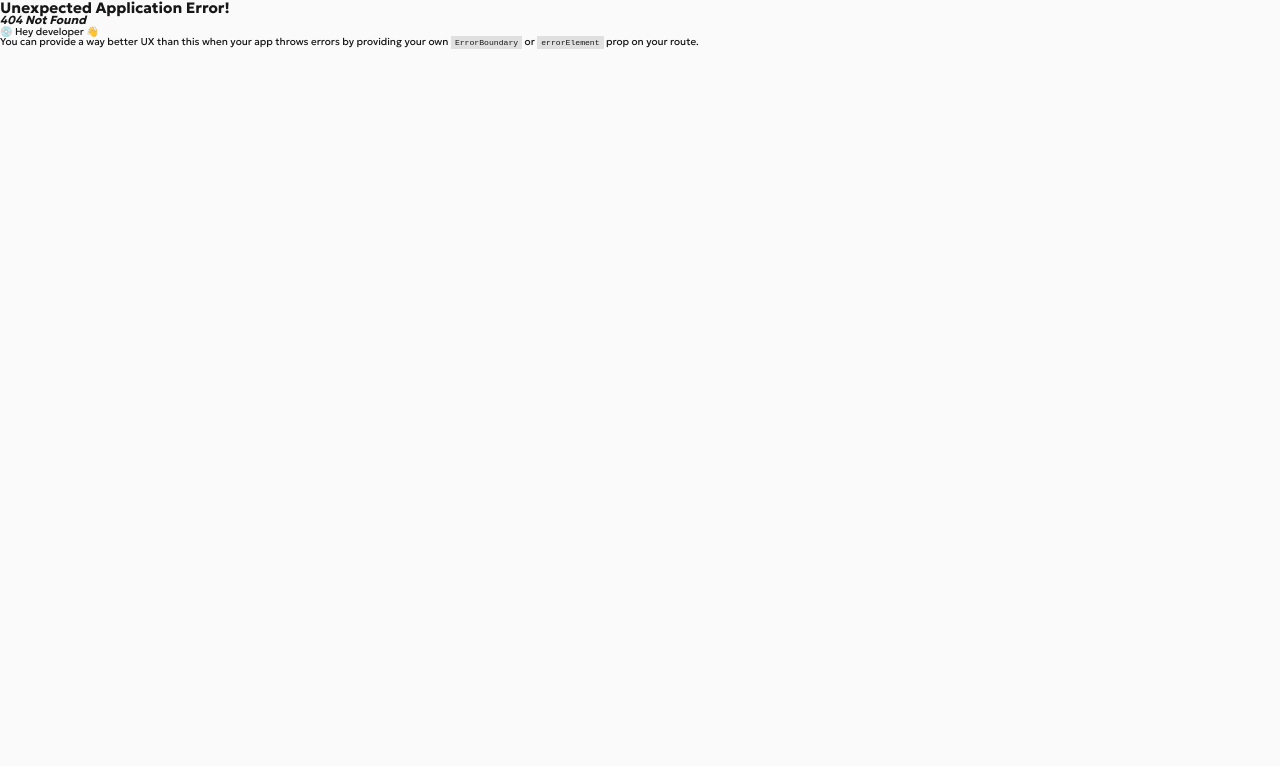
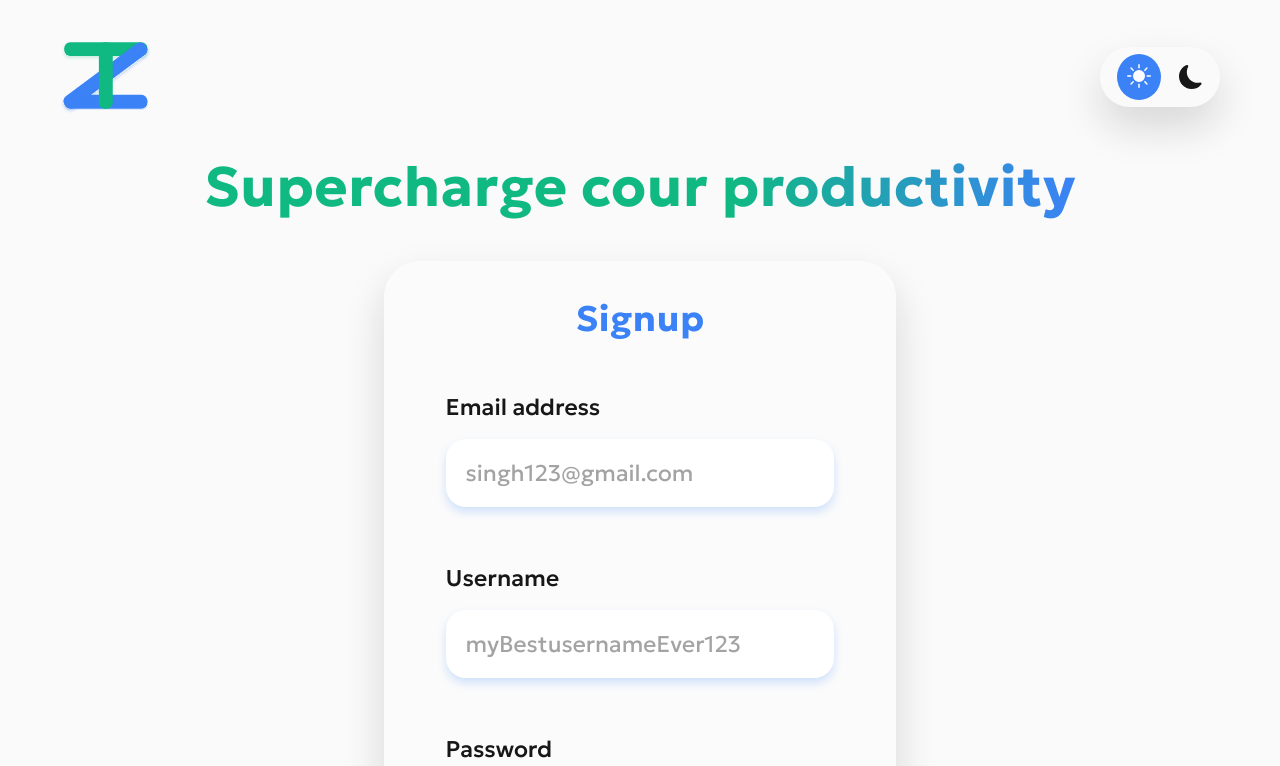
Before and after one commit to lucifer78907/ZenTask, a React (Vite) app: page /signup in a window 1280 px wide. Before the commit this address had no page. Shown: the top 766 px of the page. Built offline with nearby package versions, Linux system fonts and the light colour scheme.

Commit message:
+SignUp login Theme+UI

```diff
--- a/src/App.jsx
+++ b/src/App.jsx
@@ -7,8 +7,8 @@ import Home from "./pages/Home";
 import Login from "./pages/Login";
 import { useContext, useEffect } from "react";
 import uiContext from "./context/ui-context";
+import SignUp from "./pages/SignUp";
 
-// #TODO - Implement Light Dark Mode
 // #TODO - Refactor the code
 // #TODO - Add a backend for signUp login pages
 
@@ -18,6 +18,10 @@ const App = () => {
     {
       index: true,
       element: <Home />,
+    },
+    {
+      path: "/signup",
+      element: <SignUp />,
     },
     {
       path: "/login",
--- a/src/App.scss
+++ b/src/App.scss
@@ -21,4 +21,5 @@ body {
   color: var(--color-text);
   background-color: var(--color-bg);
   box-sizing: border-box;
+  transition: all 300ms;
 }
--- a/src/components/Form.jsx
+++ b/src/components/Form.jsx
@@ -3,10 +3,10 @@ import "./Form.scss";
 import leftImage from "../assets/3d/left.svg";
 import rightImage from "../assets/3d/right.svg";
 
-const Form = () => {
+const Form = ({ isLogin }) => {
   return (
     <article className="form__container">
-      <h2 className="heading__secondary">Signup</h2>
+      <h2 className="heading__secondary">{isLogin ? "Login" : "Signup"}</h2>
       <form className="form">
         <Input
           label="Email address"
@@ -15,6 +15,7 @@ const Form = () => {
           name="email"
           defaultValue="singh123@gmail.com"
         />
+        {!isLogin && (
           <Input
             label="Username"
             id="username"
@@ -22,6 +23,7 @@ const Form = () => {
             name="username"
             defaultValue="myBestusernameEver123"
           />
+        )}
         <Input
           label="Password"
           id="password"
--- a/src/components/Header.jsx
+++ b/src/components/Header.jsx
@@ -18,9 +18,9 @@ const Header = () => {
       <img src={appLogo} alt="Zentask logo" className="app__icon" />
       <aside>
         <p className="theme__toggle">
-          <div onClick={handleThemeChange}>
+          <span onClick={handleThemeChange}>
             <BsSunFill size="2.4rem" color="#fff" />
-          </div>
+          </span>
           <BsMoonFill size="2.4rem" />
         </p>
       </aside>
--- a/src/components/Header.scss
+++ b/src/components/Header.scss
@@ -16,7 +16,7 @@
   justify-content: space-evenly;
   align-items: center;
 
-  & div {
+  & span {
     background-color: var(--color-secondary-500);
     padding: 1rem;
     border-radius: 50%;
--- a/src/pages/Login.jsx
+++ b/src/pages/Login.jsx
@@ -6,8 +6,8 @@ const Login = () => {
   return (
     <section className="login">
       <Header />
-      <h1 className="heading__primary">Supercharge Your Productivity</h1>
-      <Form />
+      <h1 className="heading__primary">Your pending tasks awaits!</h1>
+      <Form isLogin={true} />
     </section>
   );
 };
--- a/src/pages/SignUp.jsx
+++ b/src/pages/SignUp.jsx
@@ -0,0 +1,15 @@
+import "./Login.scss";
+import Header from "../components/Header";
+import Form from "../components/Form";
+
+const SignUp = () => {
+  return (
+    <section className="login">
+      <Header />
+      <h1 className="heading__primary">Supercharge cour productivity</h1>
+      <Form />
+    </section>
+  );
+};
+
+export default SignUp;
--- a/src/sass/_theme.scss
+++ b/src/sass/_theme.scss
@@ -8,6 +8,6 @@
 .dark {
   --color-text: #fafafa !important;
   --color-bg: #171717 !important;
-  --box-shadow-light: 0 2rem 4rem rgba(23, 23, 23, 0.15);
+  --box-shadow-light: 0 0.5rem 1rem rgba(255, 255, 255, 0.1);
   --form-bg-color: rgba(0, 0, 0, 0.274);
 }
```
Lines whose indentation alone changed are shown as unchanged.
